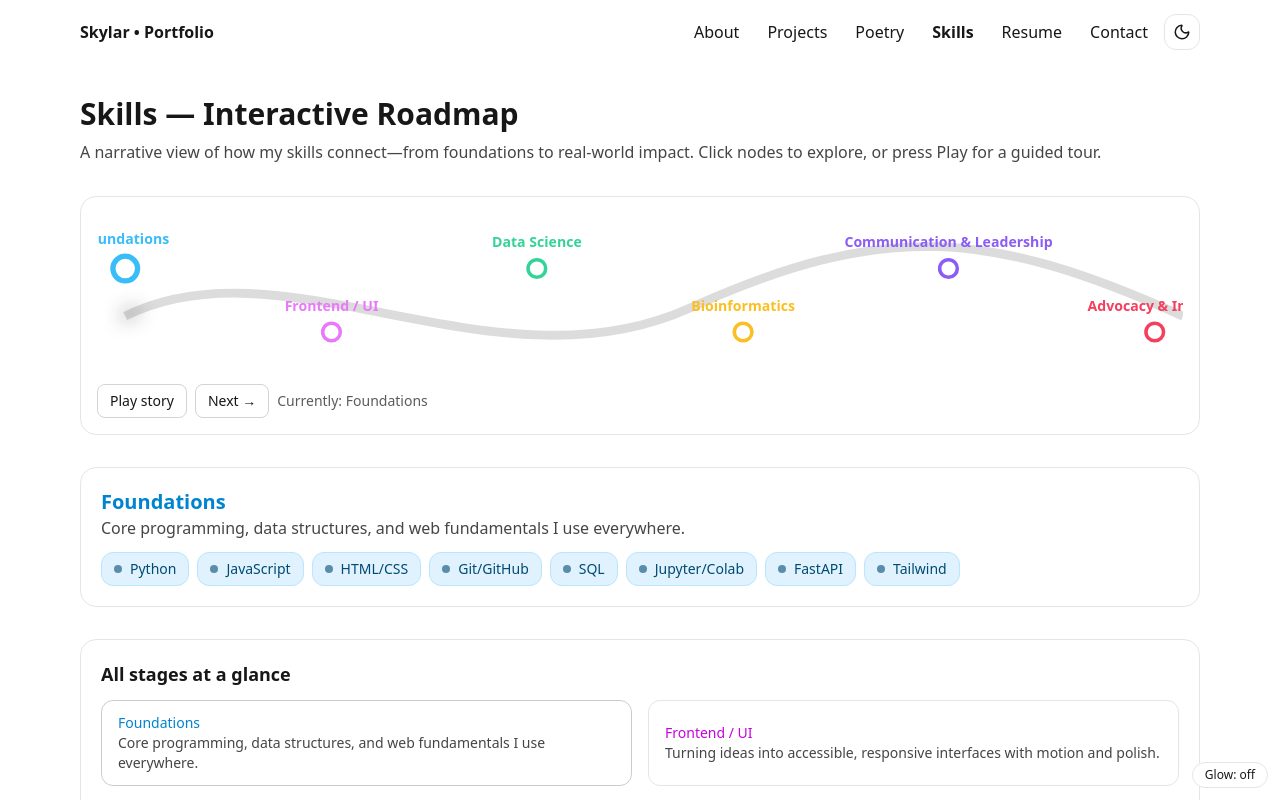
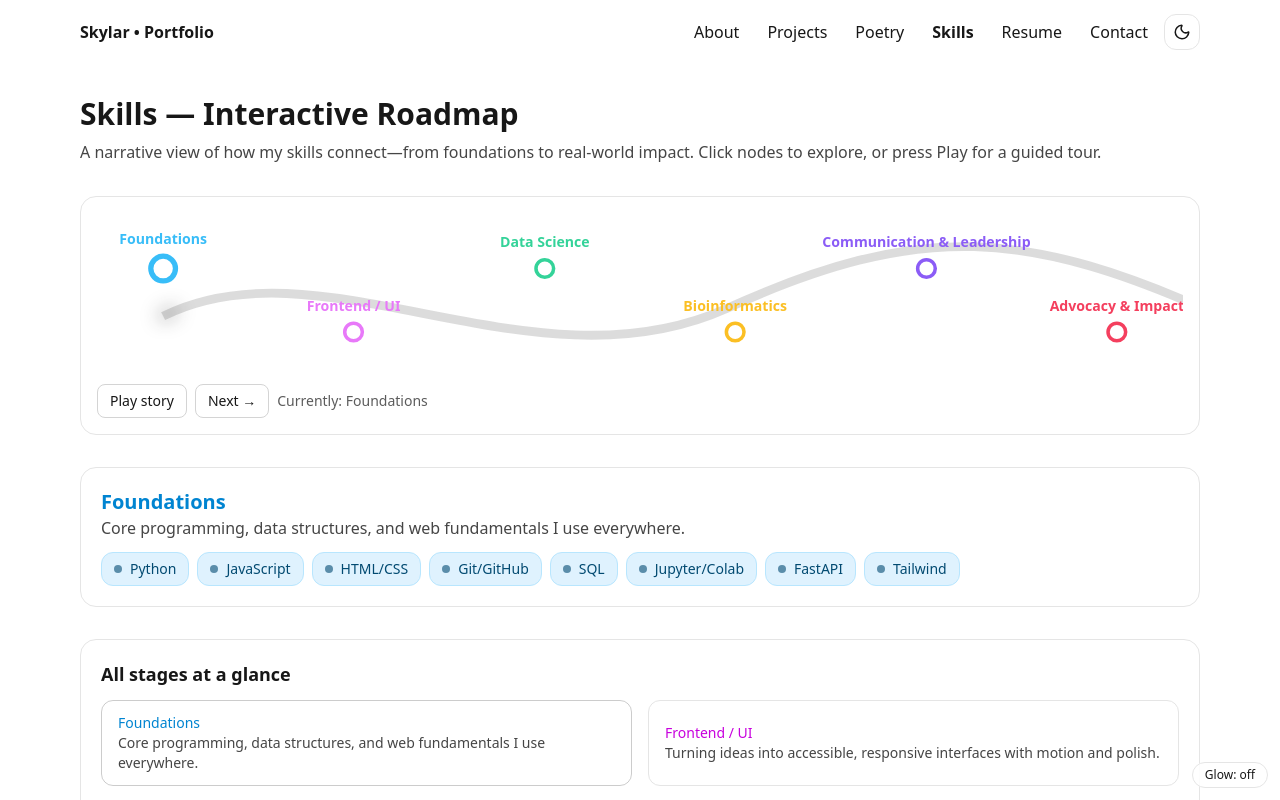
Before and after one commit to SkylarS300/portfolio, a React (Vite) app: page /skills in a window 1280 px wide. Shown: the top 800 px of the page. Built offline with nearby package versions, Linux system fonts and the light colour scheme.

Commit message:
fix(roadmap): overlapping text

```diff
--- a/src/pages/Skills/Skills.tsx
+++ b/src/pages/Skills/Skills.tsx
@@ -164,7 +164,7 @@ function Roadmap({
 }) {
     // layout params
     const h = 180;
-    const padX = 32;
+    const padX = 75;
     const step = 1 / (STAGES.length - 1); // normalized spacing along 0..1
     const points = STAGES.map((_, i) => i * step);
 
```
